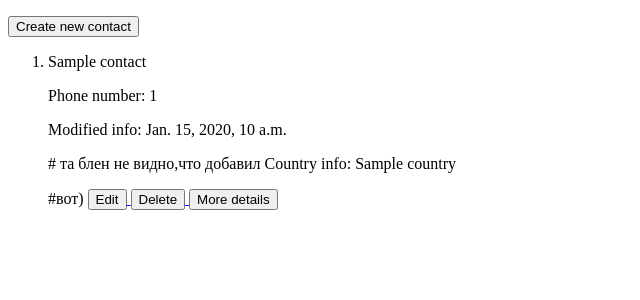
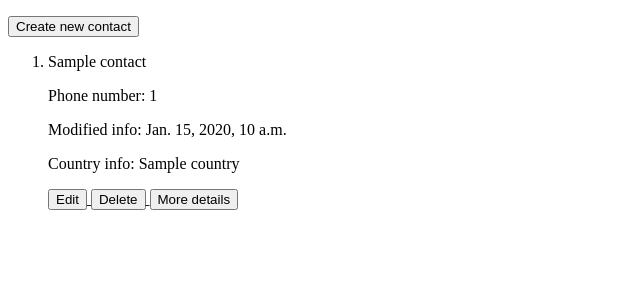
Before and after one commit to Hillel-i-Python-Pro-i-2022-12-27/homework__muchnik__lev__django, a Django app: page /contacts/contact/contacts-list/ in a window 1280 px wide. Shown: the part 70-370 px from the top of the page, without its empty margins (0-640 px from the left). Run offline with Django 4.2, Linux system fonts and the light colour scheme; tables that the repository leaves empty hold one stand-in row (values such as "Sample post").

Commit message:
homework_11

```diff
--- a/apps/templates/contacts/contacts_list.html
+++ b/apps/templates/contacts/contacts_list.html
@@ -20,7 +20,7 @@
                     <span> Modified info: {{ contact.modified_at }} </span>
                 </p>
                 <p>
-                # та блен не видно,что добавил
+
                 {%  if contact.country is not None %}
                     <span> Country info: {{ contact.country }} </span>
                 </p>
@@ -30,7 +30,7 @@
                     <span> Country info: Unknown </span>
                 </p>
                 {% endif %}
-            #вот)
+
 
              <a href="{% url "contacts:update" pk=contact.id %}">
                     <button>
```
